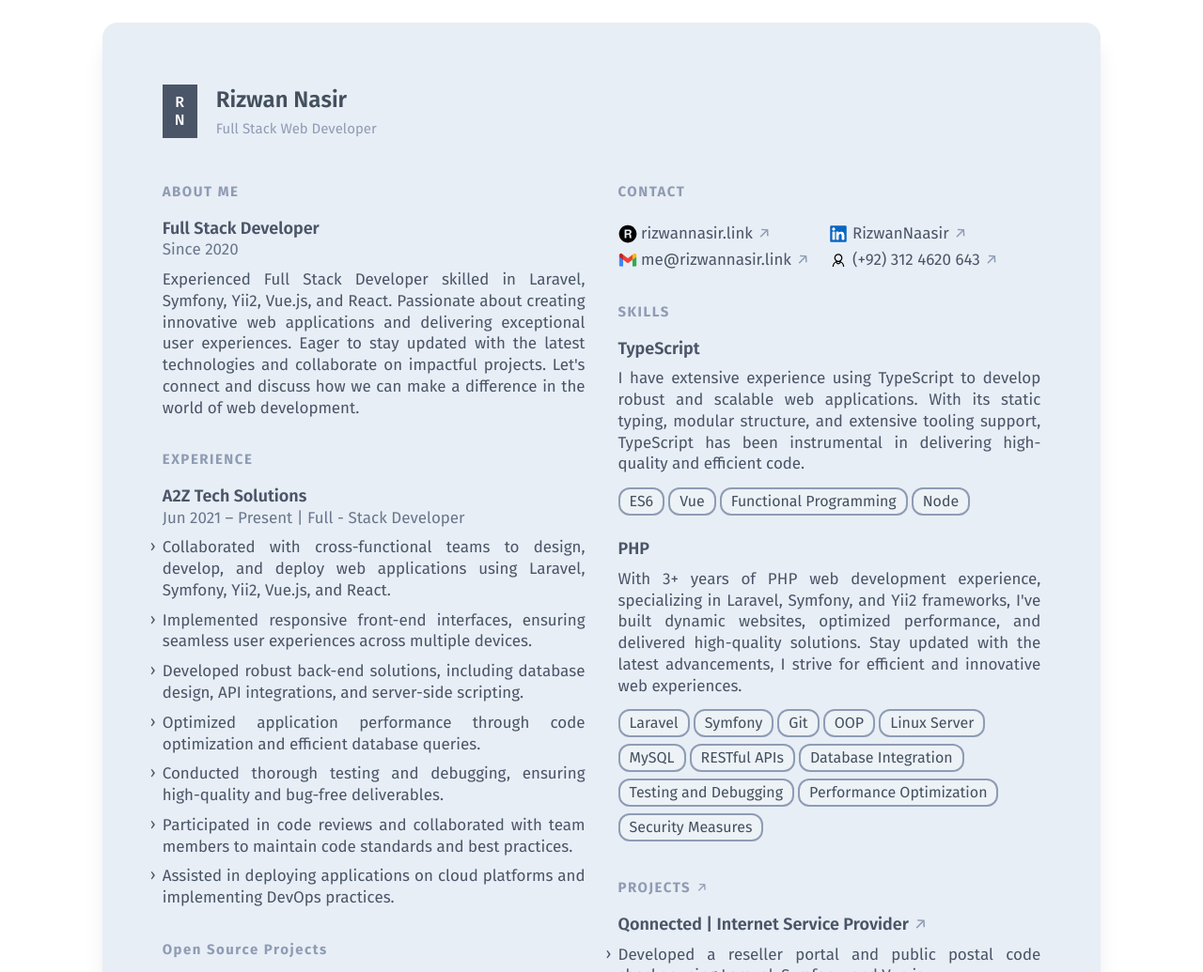
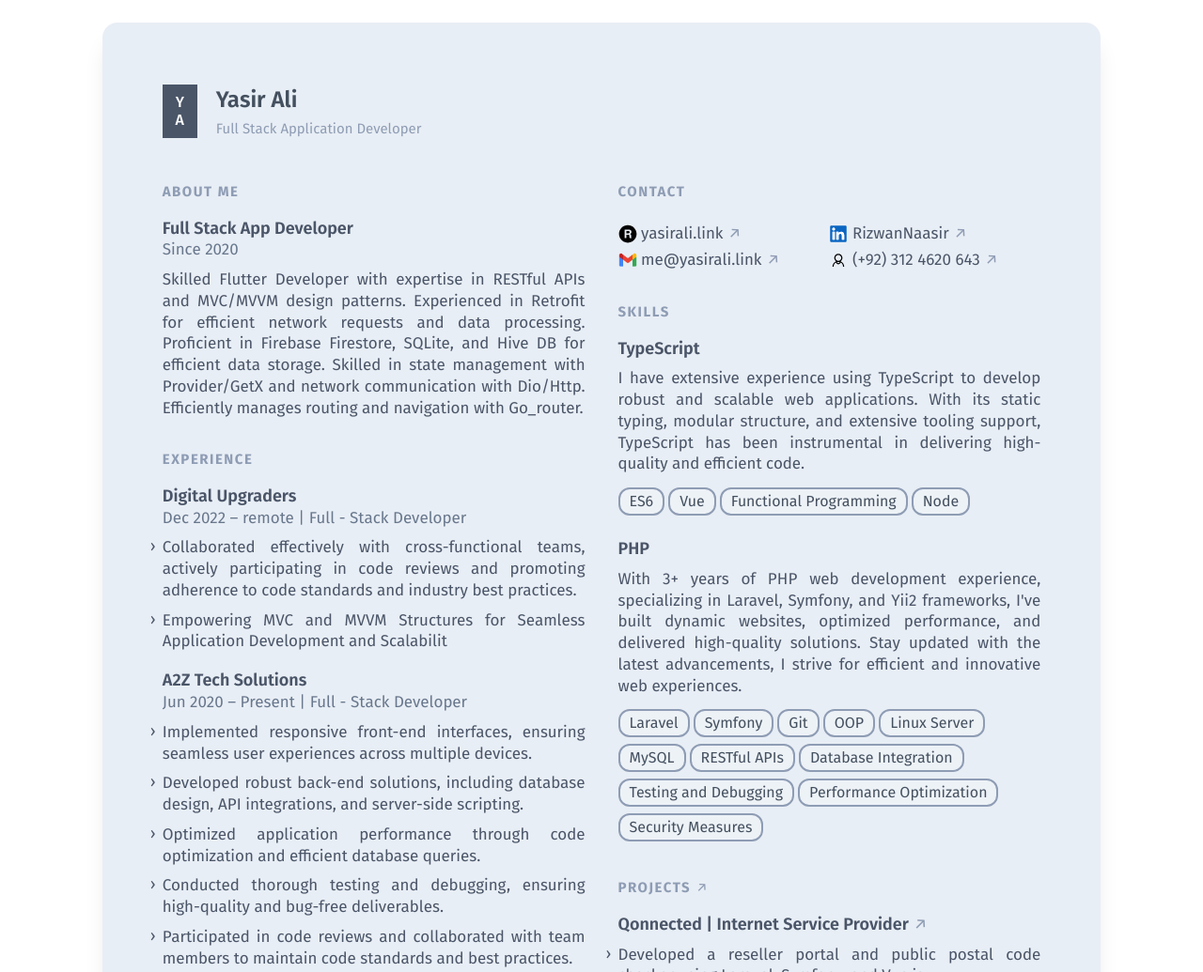
Before and after one commit to alimyasir/resume, a website: page docs/index.html in a window 1280 px wide. Shown: the top 1035 px of the page at 94% size. Drawn offline with Linux system fonts and the light colour scheme.

Commit message:
initial changes

```diff
--- a/docs/index.html
+++ b/docs/index.html
@@ -3,7 +3,7 @@
 
 <head>
     <meta charset="UTF-8">
-    <title>Rizwan Nasir — Resume</title>
+    <title>Yasir Ali — Resume</title>
     <!-- <meta name="robots" content="noindex"> -->
     <meta http-equiv="X-UA-Compatible" content="ie=edge">
     <link rel="preload" href="./fonts/FiraGO-Regular.latin.woff2" as="font" crossorigin="anonymous">
@@ -13,28 +13,31 @@
     <link rel="shortcut icon" href="./static/favicon.svg" type="image/svg+xml"/>
     <link rel="apple-touch-icon" href="./static/favicon.svg"/>
 
-    <meta name="description" class="og-description" content="Rizwan Nasir — Full Stack Web Developer | Laravel | Symfony | Vue.js | React | Tailwind CSS"/>
-    <meta name="keywords" content="resume,cv,Rizwan Nasir">
-    <meta name="author" content="Rizwan Nasir">
+    <meta name="description" class="og-description"
+          content="Yasir Ali — Full Stack Web Developer | Laravel | Symfony | Vue.js | React | Tailwind CSS"/>
+    <meta name="keywords" content="resume,cv,Yasir Ali">
+    <meta name="author" content="Yasir Ali">
 
-    <meta property="og:image" class="og-image" content="https://resume.rizwannasir.link/static/preview.png"/>
+    <meta property="og:image" class="og-image" content="https://resume.yasirali.link/static/preview.png"/>
     <meta property="og:image:alt" content="Preview for the site"/>
     <meta property="og:image:type" content="image/png"/>
     <meta property="og:image:width" content="1897"/>
     <meta property="og:image:height" content="742"/>
 
-    <meta property="og:title" content="Rizwan Nasir"/>
+    <meta property="og:title" content="Yasir Ali"/>
     <meta property="og:site_name" content="Resume"/>
     <meta property="og:type" content="website"/>
-    <meta property="og:url" content="https://rizwannasir.link"/>
-    <meta property="og:description" class="og-description" content="Rizwan Nasir — Full Stack Web Developer | Laravel | Symfony | Vue.js | React | Tailwind CSS"/>
+    <meta property="og:url" content="https://yasirali.link"/>
+    <meta property="og:description" class="og-description"
+          content="Yasir Ali — Full Stack Web Developer | Laravel | Symfony | Vue.js | React | Tailwind CSS"/>
 
     <meta name="twitter:card" content="summary_large_image"/>
-    <meta name="twitter:description" class="og-description" content="Rizwan Nasir — Full Stack Web Developer | Laravel | Symfony | Vue.js | React | Tailwind CSS"/>
-    <meta name="twitter:title" content="Rizwan Nasir — Resume"/>
+    <meta name="twitter:description" class="og-description"
+          content="Yasir Ali — Full Stack Web Developer | Laravel | Symfony | Vue.js | React | Tailwind CSS"/>
+    <meta name="twitter:title" content="Yasir Ali — Resume"/>
     <meta name="twitter:site" content="@rizwannaasir"/>
     <meta name="twitter:creator" content="@rizwannaasir"/>
-    <meta name="twitter:image" class="og-image" content="https://resume.rizwannasir.link/static/preview.png"/>
+    <meta name="twitter:image" class="og-image" content="https://resume.yasirali.link/static/preview.png"/>
 
     <meta name="apple-mobile-web-app-capable" content="yes">
     <meta content="yes" name="apple-touch-fullscreen"/>
@@ -55,16 +58,16 @@
             <header class="flex items-center mb-8 md:mb-11">
                 <div class="initials-container mr-5 text-base leading-none text-white bg-gray-700 font-medium print:bg-black px-3"
                      style="padding-bottom: 0.6875rem; padding-top: 0.6875rem; /*11px*/">
-                    <div class="initial text-center" style="padding-bottom: 0.1875rem; /*3px*/">R</div>
-                    <div class="text-center initial">N</div>
+                    <div class="initial text-center" style="padding-bottom: 0.1875rem; /*3px*/">Y</div>
+                    <div class="text-center initial">A</div>
                 </div>
                 <div class="flex-col">
                     <h1 class="text-2xl font-semibold text-gray-750 pb-px">
-                        Rizwan Nasir
+                        Yasir Ali
                     </h1>
                     <p>
                         <span class="text-sm2 text-gray-550 print:font-normal">
-                            Full Stack Web Developer
+                            Full Stack Application Developer
                             <span class="hidden print:inline">•</span>
                         </span>
                     </p>
@@ -90,19 +93,18 @@
                         <section class="mb-4.5 break-inside-avoid">
                             <header>
                                 <h3 class="text-lg font-semibold text-gray-700 leading-snugish">
-                                    Full Stack Developer
+                                    Full Stack App Developer
                                 </h3>
                                 <p class="leading-normal text-md text-gray-650">
                                     Since 2020
                                 </p>
                             </header>
                             <p class="mt-2.1 text-md text-gray-700 leading-normal text-justify">
-                                Experienced Full Stack Developer skilled in Laravel, Symfony, Yii2, Vue.js, and React.
-                                Passionate about creating innovative web applications and delivering exceptional user
-                                experiences. Eager to stay updated with the latest technologies and collaborate on
-                                impactful
-                                projects. Let's connect and discuss how we can make a difference in the world of web
-                                development.
+                                Skilled Flutter Developer with expertise in RESTful APIs and MVC/MVVM design patterns.
+                                Experienced in Retrofit for efficient network requests and data processing. Proficient
+                                in Firebase Firestore, SQLite, and Hive DB for efficient data storage. Skilled in state
+                                management with Provider/GetX and network communication with Dio/Http. Efficiently
+                                manages routing and navigation with Go_router.
                             </p>
                         </section>
 
@@ -122,19 +124,33 @@
                         <section class="mb-4.5 break-inside-avoid">
                             <header>
                                 <h3 class="text-lg font-semibold text-gray-700 leading-snugish">
-                                    A2Z Tech Solutions
+                                    Digital Upgraders
                                 </h3>
                                 <p class="leading-normal text-md text-gray-650">
-                                    Jun 2021 – Present | Full - Stack Developer
+                                    Dec 2022 – remote | Full - Stack Developer
                                 </p>
                             </header>
                             <ul>
                                 <li class="mt-2.1 text-md text-gray-700 leading-normal text-justify"><span
                                         class="absolute -ml-3 sm:-ml-3.2 select-none transform -translate-y-px">›</span>Collaborated
-                                    with cross-functional
-                                    teams to design, develop, and deploy web applications using Laravel, Symfony, Yii2,
-                                    Vue.js, and React.
+                                    effectively with cross-functional teams, actively participating in code reviews and
+                                    promoting adherence to code standards and industry best practices.
                                 </li>
+                                <li class="mt-2.1 text-md text-gray-700 leading-normal text-justify"><span
+                                        class="absolute -ml-3 sm:-ml-3.2 select-none transform -translate-y-px">›</span>Empowering MVC and MVVM Structures for Seamless Application Development and Scalabilit
+                                </li>
+                            </ul>
+                        </section>
+                        <section class="mb-4.5 break-inside-avoid">
+                            <header>
+                                <h3 class="text-lg font-semibold text-gray-700 leading-snugish">
+                                    A2Z Tech Solutions
+                                </h3>
+                                <p class="leading-normal text-md text-gray-650">
+                                    Jun 2020 – Present | Full - Stack Developer
+                                </p>
+                            </header>
+                            <ul>
                                 <li class="mt-2.1 text-md text-gray-700 leading-normal text-justify"><span
                                         class="absolute -ml-3 sm:-ml-3.2 select-none transform -translate-y-px">›</span>Implemented
                                     responsive front-end
@@ -159,11 +175,6 @@
                                         class="absolute -ml-3 sm:-ml-3.2 select-none transform -translate-y-px">›</span>Participated
                                     in code reviews and
                                     collaborated with team members to maintain code standards and best practices.
-                                </li>
-                                <li class="mt-2.1 text-md text-gray-700 leading-normal text-justify"><span
-                                        class="absolute -ml-3 sm:-ml-3.2 select-none transform -translate-y-px">›</span>Assisted
-                                    in deploying applications
-                                    on cloud platforms and implementing DevOps practices.
                                 </li>
                             </ul>
                         </section>
@@ -240,29 +251,33 @@
                         <section class="mb-4.5 break-inside-avoid">
                             <ul class="list-inside pr-7 grid sm:grid-cols-2">
                                 <li class="mt-1.5 leading-normal text-gray-700 text-md">
-                                    <a href="//rizwannasir.link" class="group" target="_blank">
-                                        <img src="./static/favicon-dark.svg" class="inline-block w-5 h-5 align-text-bottom" alt="LinkedIn"/>
-                                        rizwannasir.link
+                                    <a href="//yasirali.link" class="group" target="_blank">
+                                        <img src="./static/favicon-dark.svg"
+                                             class="inline-block w-5 h-5 align-text-bottom" alt="LinkedIn"/>
+                                        yasirali.link
                                         <span class="inline-block text-gray-550 print:text-black font-normal group-hover:text-gray-700 transition duration-100 ease-in">↗</span>
                                     </a>
                                 </li>
                                 <li class="mt-1.5 leading-normal text-gray-700 text-md">
                                     <a href="//linkedin.com/in/RizwanNaasir" class="group" target="_blank">
-                                        <img src="./static/linkedin.svg" class="inline-block w-5 h-5 align-text-bottom" alt="LinkedIn"/>
+                                        <img src="./static/linkedin.svg" class="inline-block w-5 h-5 align-text-bottom"
+                                             alt="LinkedIn"/>
                                         RizwanNaasir
                                         <span class="inline-block text-gray-550 print:text-black font-normal group-hover:text-gray-700 transition duration-100 ease-in">↗</span>
                                     </a>
                                 </li>
                                 <li class="mt-1.5 leading-normal text-gray-700 text-md">
-                                    <a href="mailto:me@rizwannasir.link" class="group">
-                                        <img src="./static/gmail.ico" class="inline-block w-5 h-5 align-text-bottom" alt="LinkedIn"/>
-                                        me@rizwannasir.link
+                                    <a href="mailto:me@yasirali.link" class="group">
+                                        <img src="./static/gmail.ico" class="inline-block w-5 h-5 align-text-bottom"
+                                             alt="LinkedIn"/>
+                                        me@yasirali.link
                                         <span class="inline-block text-gray-550 print:text-black font-normal group-hover:text-gray-700 transition duration-100 ease-in">↗</span>
                                     </a>
                                 </li>
                                 <li class="mt-1.5 leading-normal text-gray-700 text-md">
                                     <a href="tel:+923124620643" class="group">
-                                        <img src="./static/contact.svg" class="inline-block w-5 h-5 align-text-bottom" alt="LinkedIn"/>
+                                        <img src="./static/contact.svg" class="inline-block w-5 h-5 align-text-bottom"
+                                             alt="LinkedIn"/>
                                         (+92) 312 4620 643
                                         <span class="inline-block text-gray-550 print:text-black font-normal group-hover:text-gray-700 transition duration-100 ease-in">↗</span>
                                     </a>
@@ -325,7 +340,8 @@
                             </h3>
                         </header>
                         <p class="mt-2.1 text-md text-gray-700 leading-normal text-justify">
-                            With <span id="yearsOfExperience"></span>+ years of PHP web development experience, specializing in Laravel, Symfony, and Yii2
+                            With <span id="yearsOfExperience"></span>+ years of PHP web development experience,
+                            specializing in Laravel, Symfony, and Yii2
                             frameworks, I've built dynamic websites, optimized performance, and delivered high-quality
                             solutions. Stay updated with the latest advancements, I strive for efficient and innovative
                             web experiences.
```
